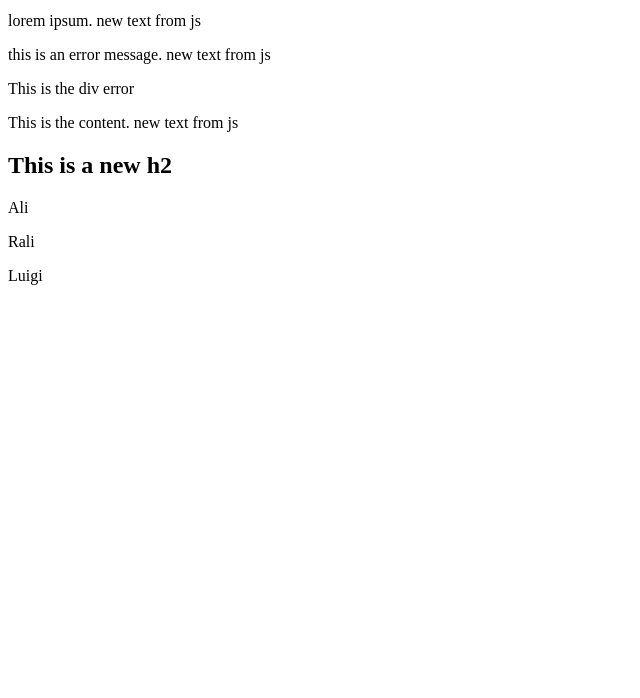
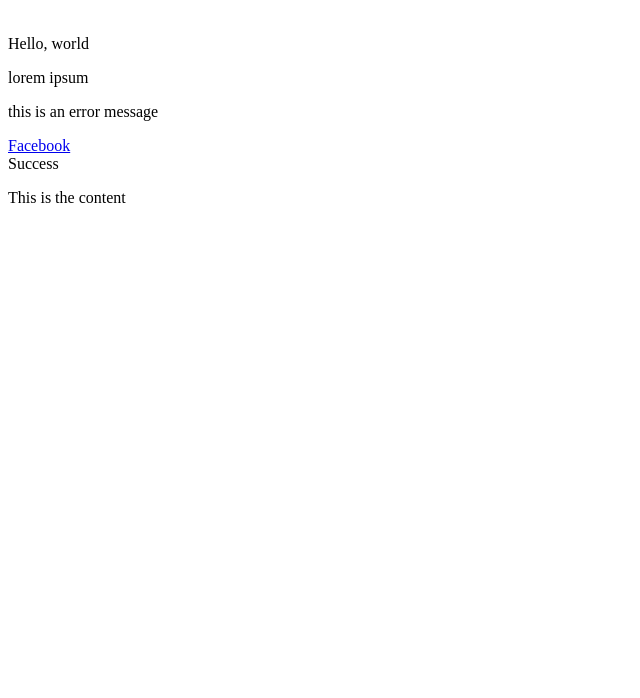
Before and after one commit to zalzar/modern-js, a plain HTML site: page chapter6/index.html in a window 1280 px wide. Shown: the part 102-800 px from the top of the page, without its empty margins (0-640 px from the left). Drawn offline with Linux system fonts and the light colour scheme.

Commit message:
new lessons

```diff
--- a/chapter6/index.html
+++ b/chapter6/index.html
@@ -1,18 +1,22 @@
 <!DOCTYPE html>
 <html lang="en">
+
 <head>
     <meta charset="UTF-8">
     <meta http-equiv="X-UA-Compatible" content="IE=edge">
     <meta name="viewport" content="width=device-width, initial-scale=1.0">
     <title>Document</title>
 </head>
+
 <body>
-    <h1 id="page-title">The DOM</h1>
+    <h1 id="page-title" style="color:orange;">The DOM</h1>
     <div>
         <p>Hello, world</p>
         <p>lorem ipsum</p>
         <p class="error">this is an error message</p>
     </div>
+
+    <a href="http://www.google.com">Link to somewhere cool...</a>
 
     <div class="error">This is the div error</div>
 
@@ -22,4 +26,5 @@
 
     <script src="../chapter6/sandbox.js"></script>
 </body>
+
 </html>
--- a/chapter6/sandbox.js
+++ b/chapter6/sandbox.js
@@ -48,31 +48,59 @@ console.log('-------------------Chapter 6 - DOM-------------------');
 
     // para.innerText = 'this text was changed by js';
 
+    // const paras = document.querySelectorAll('p');
+    // paras.forEach(para => {
+    //     //console.log(para.innerText);
+    //     para.innerText += '. new text from js';
+    //     console.log(para.innerText);
 
-    const paras = document.querySelectorAll('p');
-    paras.forEach(para => {
-        //console.log(para.innerText);
-        para.innerText += '. new text from js';
-        console.log(para.innerText);
-
-    });
+    // });
 }
 
 {
-    console.log('-------------------Change the HTML of page-------------------');
+    // console.log('-------------------Change the HTML of page-------------------');
 
-    const content = document.querySelector('.content');
-    content.innerHTML += '<h2>This is a new h2</h2>';
+    // const content = document.querySelector('.content');
+    // content.innerHTML += '<h2>This is a new h2</h2>';
 }
 
 {
-    console.log('-------------------Change the HTML of page-------------------');
-    const content = document.querySelector('.content');
+    // console.log('-------------------Change the HTML of page-------------------');
+    // const content = document.querySelector('.content');
 
-    const people = ['Ali', 'Rali', 'Luigi'];
+    // const people = ['Ali', 'Rali', 'Luigi'];
 
-    people.forEach(person => {
-        content.innerHTML += `<p>${person}</p>`;
-    });
+    // people.forEach(person => {
+    //     content.innerHTML += `<p>${person}</p>`;
+    // });
+}
 
+{
+    // change an attribute
+    const link = document.querySelector('a');
+
+    console.log(link.getAttribute('href'));
+    link.setAttribute('href', 'https://www.facebook.com');
+    link.innerText = 'Facebook';
 }
+
+{
+    // change error to success
+
+    const mssg = document.querySelector('div.error');
+    console.log(mssg.getAttribute('class'));
+    mssg.setAttribute('class', 'Success');
+    console.log(mssg.getAttribute('class'));
+    mssg.innerText = 'Success';
+}
+
+{
+    const title = document.querySelector('h1');
+
+    //title.setAttribute('style','margin:50px;');
+
+    console.log(title.style);
+    console.log(title.style.color);
+    title.style.margin = '50px';
+    title.style.color = 'crimson';
+}
```
